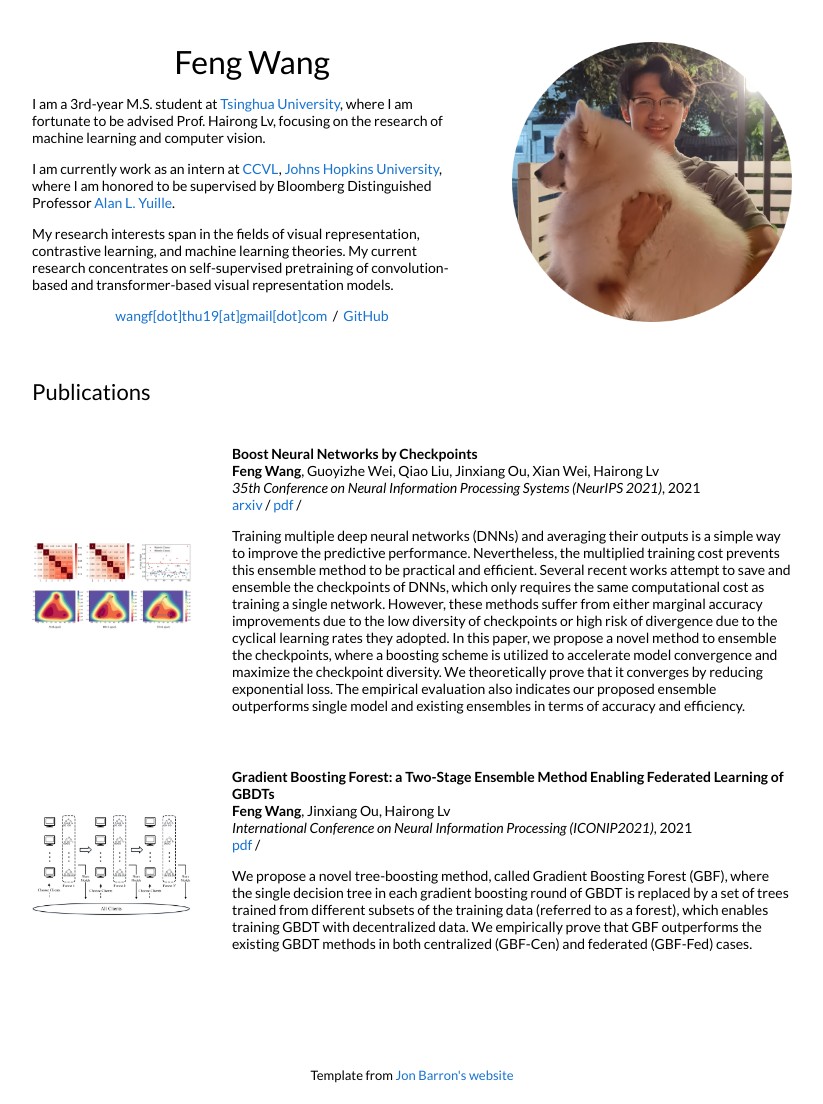
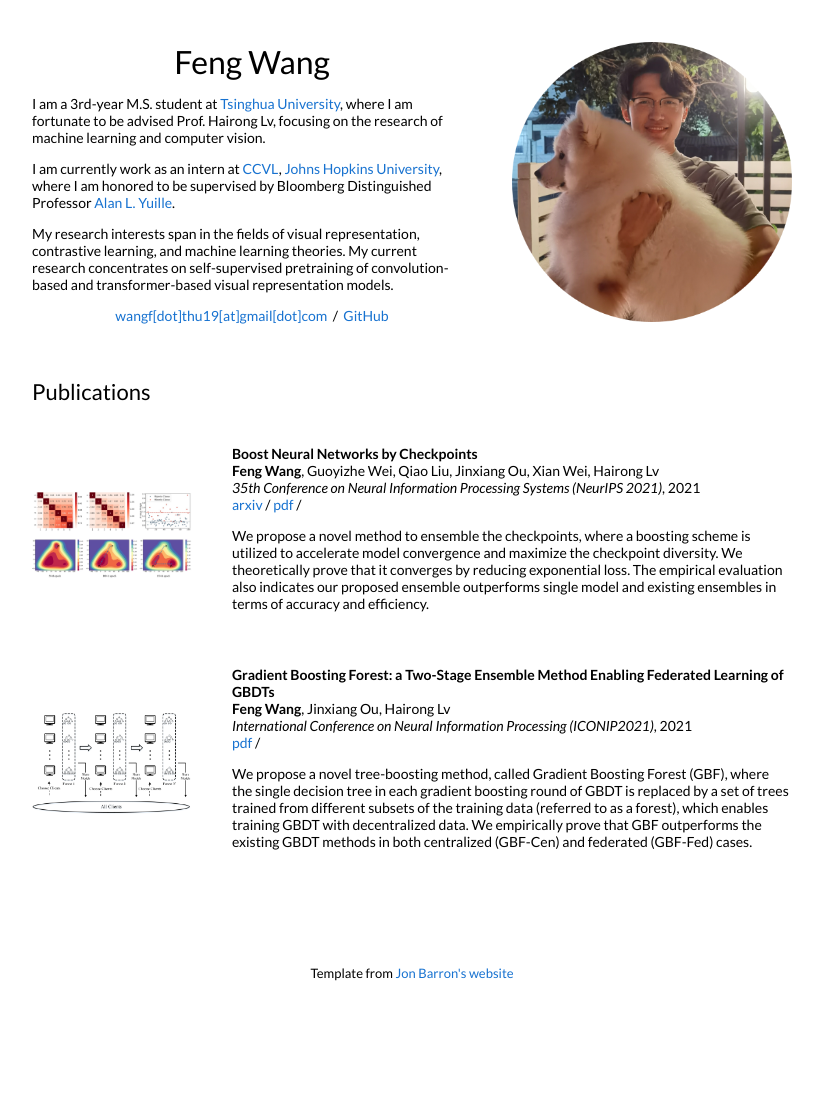
Before and after one commit to feng-wang-thu19/wangf.github.io, a Jekyll site: the page built from _posts/2019-05-29-crv.markdown, in a window 1280 px wide. Shown: the whole page, without its empty margins (228-1051 px from the left). Built offline with Jekyll 4.4.1, drawn with Linux system fonts in a browser that asks for light colours; after the commit the page ends 1002 px from its top, so only the background shows below that.

Commit message:
Update 2019-05-29-crv.markdown

```diff
--- a/_posts/2019-05-29-crv.markdown
+++ b/_posts/2019-05-29-crv.markdown
@@ -10,4 +10,4 @@ venue: "35th Conference on Neural Information Processing Systems (NeurIPS 2021)"
 arxiv: https://arxiv.org/abs/2110.00959
 pdf: https://proceedings.neurips.cc/paper/2021/file/a40511cad8383e5ae8ddd8b855d135da-Paper.pdf
 ---
-Training multiple deep neural networks (DNNs) and averaging their outputs is a simple way to improve the predictive performance. Nevertheless, the multiplied training cost prevents this ensemble method to be practical and efficient. Several recent works attempt to save and ensemble the checkpoints of DNNs, which only requires the same computational cost as training a single network. However, these methods suffer from either marginal accuracy improvements due to the low diversity of checkpoints or high risk of divergence due to the cyclical learning rates they adopted. In this paper, we propose a novel method to ensemble the checkpoints, where a boosting scheme is utilized to accelerate model convergence and maximize the checkpoint diversity. We theoretically prove that it converges by reducing exponential loss. The empirical evaluation also indicates our proposed ensemble outperforms single model and existing ensembles in terms of accuracy and efficiency.
+We propose a novel method to ensemble the checkpoints, where a boosting scheme is utilized to accelerate model convergence and maximize the checkpoint diversity. We theoretically prove that it converges by reducing exponential loss. The empirical evaluation also indicates our proposed ensemble outperforms single model and existing ensembles in terms of accuracy and efficiency.
```
